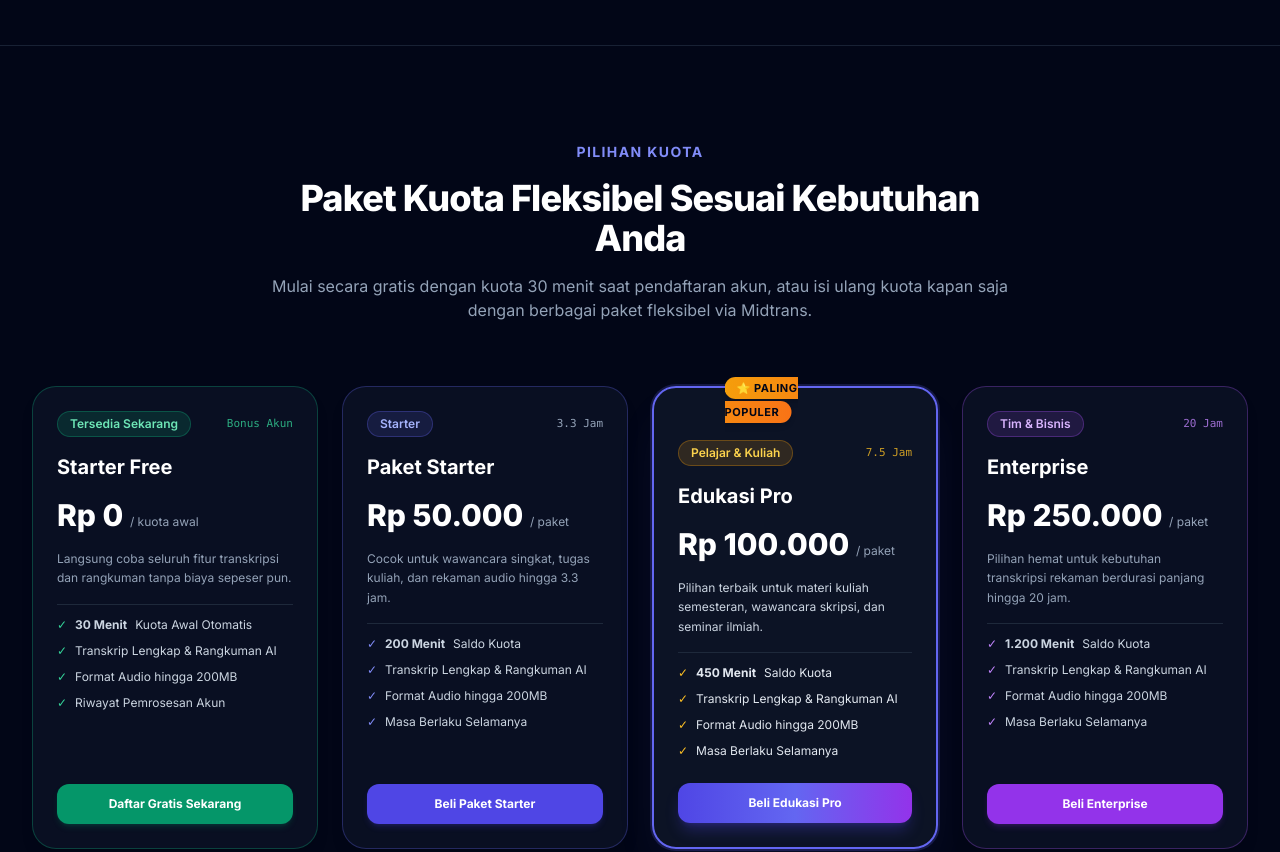
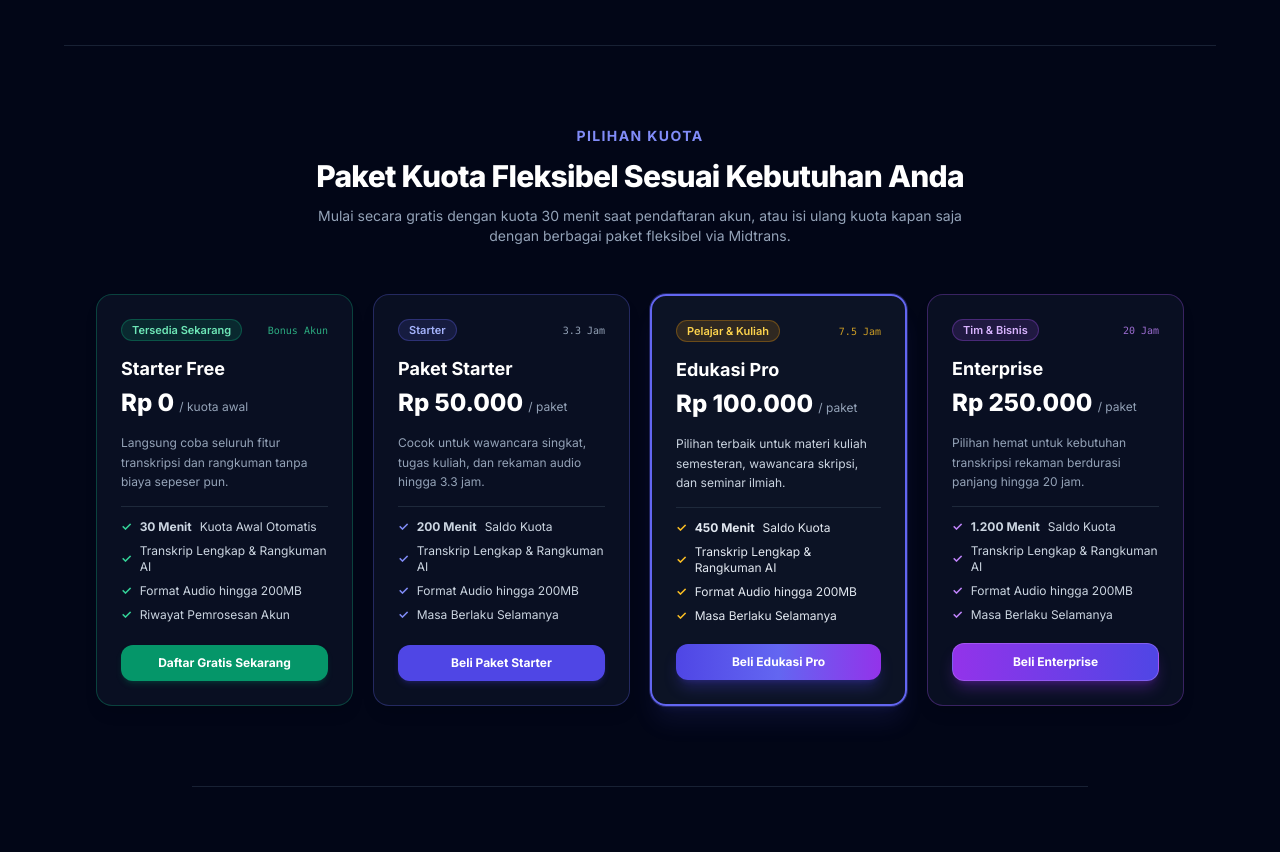
Before and after one commit to daedara007/SimpulKata, a Vue app in the folder frontend/: page / in a window 1280 px wide. Shown: the part 2980-3832 px from the top of the page. Built offline with nearby package versions, Linux system fonts and the light colour scheme; no server answers.

Commit message:
fix(home): refine pricing card spacing, remove overlapping badge, and add dev cache headers

```diff
--- a/frontend/src/components/home/PricingSection.vue
+++ b/frontend/src/components/home/PricingSection.vue
@@ -1,50 +1,53 @@
 <template>
-  <section id="paket" class="py-24 px-4 sm:px-6 lg:px-8 max-w-7xl mx-auto border-t border-slate-800/80">
-    <div class="text-center max-w-3xl mx-auto space-y-4 mb-16">
+  <section id="paket" class="py-16 sm:py-20 px-4 sm:px-6 lg:px-8 max-w-6xl mx-auto border-t border-slate-800/80">
+    <div class="text-center max-w-2xl mx-auto space-y-3 mb-12">
       <h2 class="text-xs sm:text-sm uppercase tracking-widest font-bold text-indigo-400">Pilihan Kuota</h2>
-      <h3 class="text-3xl sm:text-4xl font-extrabold text-white tracking-tight">
+      <h3 class="text-2xl sm:text-3xl font-extrabold text-white tracking-tight">
         Paket Kuota Fleksibel Sesuai Kebutuhan Anda
       </h3>
-      <p class="text-slate-400 text-sm sm:text-base">
+      <p class="text-slate-400 text-xs sm:text-sm">
         Mulai secara gratis dengan kuota 30 menit saat pendaftaran akun, atau isi ulang kuota kapan saja dengan berbagai paket fleksibel via Midtrans.
       </p>
     </div>
 
-    <div class="grid grid-cols-1 md:grid-cols-2 lg:grid-cols-4 gap-6 max-w-7xl mx-auto items-stretch">
+    <!-- Grid 4 Kartu: 1 col (mobile), 2 col (tablet/laptop kecil), 4 col (desktop) dengan jarak vertikal & horizontal tegas -->
+    <div class="grid grid-cols-1 sm:grid-cols-2 lg:grid-cols-4 gap-x-6 sm:gap-x-8 lg:gap-x-5 gap-y-12 sm:gap-y-16 items-stretch">
       <!-- Card 1: Starter Free -->
-      <div class="p-6 rounded-3xl bg-slate-900/60 border border-emerald-500/30 space-y-6 flex flex-col justify-between relative shadow-lg hover:border-emerald-500/50 transition-all">
-        <div class="space-y-4">
+      <div class="p-5 sm:p-6 rounded-2xl bg-slate-900/60 border border-emerald-500/30 flex flex-col justify-between relative shadow-lg hover:border-emerald-500/50 transition-all max-w-sm w-full mx-auto">
+        <div class="space-y-3.5">
           <div class="flex items-center justify-between">
-            <span class="text-xs font-semibold px-3 py-1 rounded-full bg-emerald-500/15 text-emerald-300 border border-emerald-500/30">
+            <span class="text-[11px] font-semibold px-2.5 py-0.5 rounded-full bg-emerald-500/15 text-emerald-300 border border-emerald-500/30">
               Tersedia Sekarang
             </span>
-            <span class="text-[11px] font-mono text-emerald-400/80">Bonus Akun</span>
+            <span class="text-[10px] font-mono text-emerald-400/80">Bonus Akun</span>
           </div>
-          <h4 class="text-xl font-bold text-white">Starter Free</h4>
-          <div class="text-3xl font-extrabold text-white">
-            Rp 0 <span class="text-xs font-normal text-slate-400">/ kuota awal</span>
+          <div>
+            <h4 class="text-lg font-bold text-white">Starter Free</h4>
+            <div class="text-2xl font-extrabold text-white mt-1">
+              Rp 0 <span class="text-xs font-normal text-slate-400">/ kuota awal</span>
+            </div>
           </div>
-          <p class="text-xs text-slate-400 leading-relaxed min-h-[36px]">
+          <p class="text-xs text-slate-400 leading-relaxed min-h-[32px]">
             Langsung coba seluruh fitur transkripsi dan rangkuman tanpa biaya sepeser pun.
           </p>
-          <ul class="space-y-2.5 text-xs text-slate-300 pt-3 border-t border-slate-800">
+          <ul class="space-y-2 text-xs text-slate-300 pt-3 border-t border-slate-800">
             <li class="flex items-center gap-2">
-              <span class="text-emerald-400">✓</span> <strong>30 Menit</strong> Kuota Awal Otomatis
+              <span class="text-emerald-400 font-bold">✓</span> <strong>30 Menit</strong> Kuota Awal Otomatis
             </li>
             <li class="flex items-center gap-2">
-              <span class="text-emerald-400">✓</span> Transkrip Lengkap & Rangkuman AI
+              <span class="text-emerald-400 font-bold">✓</span> Transkrip Lengkap & Rangkuman AI
             </li>
             <li class="flex items-center gap-2">
-              <span class="text-emerald-400">✓</span> Format Audio hingga 200MB
+              <span class="text-emerald-400 font-bold">✓</span> Format Audio hingga 200MB
             </li>
             <li class="flex items-center gap-2">
-              <span class="text-emerald-400">✓</span> Riwayat Pemrosesan Akun
+              <span class="text-emerald-400 font-bold">✓</span> Riwayat Pemrosesan Akun
             </li>
           </ul>
         </div>
         <button
           type="button"
-          class="w-full py-3 px-4 rounded-xl font-bold text-xs text-white bg-emerald-600 hover:bg-emerald-500 shadow-md shadow-emerald-600/20 transition-all cursor-pointer mt-4"
+          class="w-full py-2.5 px-4 rounded-xl font-bold text-xs text-white bg-emerald-600 hover:bg-emerald-500 shadow-md shadow-emerald-600/20 transition-all cursor-pointer mt-5"
           @click="handlePrimaryCTA"
         >
           {{ isAuthenticated ? 'Buka Dashboard' : 'Daftar Gratis Sekarang' }}
@@ -52,39 +55,41 @@
       </div>
 
       <!-- Card 2: Paket Starter (200m) -->
-      <div class="p-6 rounded-3xl bg-slate-900/60 border border-indigo-500/30 space-y-6 flex flex-col justify-between relative shadow-lg hover:border-indigo-500/50 transition-all">
-        <div class="space-y-4">
+      <div class="p-5 sm:p-6 rounded-2xl bg-slate-900/60 border border-indigo-500/30 flex flex-col justify-between relative shadow-lg hover:border-indigo-500/50 transition-all max-w-sm w-full mx-auto">
+        <div class="space-y-3.5">
           <div class="flex items-center justify-between">
-            <span class="text-xs font-semibold px-3 py-1 rounded-full bg-indigo-500/15 text-indigo-300 border border-indigo-500/30">
+            <span class="text-[11px] font-semibold px-2.5 py-0.5 rounded-full bg-indigo-500/15 text-indigo-300 border border-indigo-500/30">
               Starter
             </span>
-            <span class="text-[11px] font-mono text-slate-400">3.3 Jam</span>
+            <span class="text-[10px] font-mono text-slate-400">3.3 Jam</span>
           </div>
-          <h4 class="text-xl font-bold text-white">Paket Starter</h4>
-          <div class="text-3xl font-extrabold text-white">
-            Rp 50.000 <span class="text-xs font-normal text-slate-400">/ paket</span>
+          <div>
+            <h4 class="text-lg font-bold text-white">Paket Starter</h4>
+            <div class="text-2xl font-extrabold text-white mt-1">
+              Rp 50.000 <span class="text-xs font-normal text-slate-400">/ paket</span>
+            </div>
           </div>
-          <p class="text-xs text-slate-400 leading-relaxed min-h-[36px]">
+          <p class="text-xs text-slate-400 leading-relaxed min-h-[32px]">
             Cocok untuk wawancara singkat, tugas kuliah, dan rekaman audio hingga 3.3 jam.
           </p>
-          <ul class="space-y-2.5 text-xs text-slate-300 pt-3 border-t border-slate-800">
+          <ul class="space-y-2 text-xs text-slate-300 pt-3 border-t border-slate-800">
             <li class="flex items-center gap-2">
-              <span class="text-indigo-400">✓</span> <strong>200 Menit</strong> Saldo Kuota
+              <span class="text-indigo-400 font-bold">✓</span> <strong>200 Menit</strong> Saldo Kuota
             </li>
             <li class="flex items-center gap-2">
-              <span class="text-indigo-400">✓</span> Transkrip Lengkap & Rangkuman AI
+              <span class="text-indigo-400 font-bold">✓</span> Transkrip Lengkap & Rangkuman AI
             </li>
             <li class="flex items-center gap-2">
-              <span class="text-indigo-400">✓</span> Format Audio hingga 200MB
+              <span class="text-indigo-400 font-bold">✓</span> Format Audio hingga 200MB
             </li>
             <li class="flex items-center gap-2">
-              <span class="text-indigo-400">✓</span> Masa Berlaku Selamanya
+              <span class="text-indigo-400 font-bold">✓</span> Masa Berlaku Selamanya
             </li>
           </ul>
         </div>
         <button
           type="button"
-          class="w-full py-3 px-4 rounded-xl font-bold text-xs text-white bg-indigo-600 hover:bg-indigo-500 shadow-md shadow-indigo-600/20 transition-all cursor-pointer mt-4"
+          class="w-full py-2.5 px-4 rounded-xl font-bold text-xs text-white bg-indigo-600 hover:bg-indigo-500 shadow-md shadow-indigo-600/20 transition-all cursor-pointer mt-5"
           @click="handleSelectPackage('starter_200')"
         >
           {{ isAuthenticated ? 'Pilih Paket Starter' : 'Beli Paket Starter' }}
@@ -92,46 +97,41 @@
       </div>
 
       <!-- Card 3: Edukasi Pro (450m) - Highlighted -->
-      <div class="p-6 rounded-3xl bg-slate-900/80 border-2 border-indigo-500 ring-2 ring-indigo-500/20 space-y-6 flex flex-col justify-between relative shadow-2xl shadow-indigo-500/10 hover:border-indigo-400 transition-all">
-        <!-- Floating Tag Paling Populer -->
-        <div class="absolute -top-3.5 left-1/2 -translate-x-1/2">
-          <span class="text-[11px] font-bold px-3 py-1 rounded-full bg-gradient-to-r from-amber-500 to-orange-500 text-slate-950 uppercase tracking-wider shadow-md">
-            ⭐ Paling Populer
-          </span>
-        </div>
-
-        <div class="space-y-4 pt-1">
+      <div class="p-5 sm:p-6 rounded-2xl bg-slate-900/80 border-2 border-indigo-500 ring-1 ring-indigo-500/30 flex flex-col justify-between relative shadow-xl shadow-indigo-500/10 hover:border-indigo-400 transition-all max-w-sm w-full mx-auto">
+        <div class="space-y-3.5">
           <div class="flex items-center justify-between">
-            <span class="text-xs font-semibold px-3 py-1 rounded-full bg-amber-500/15 text-amber-300 border border-amber-500/30">
+            <span class="text-[11px] font-semibold px-2.5 py-0.5 rounded-full bg-amber-500/15 text-amber-300 border border-amber-500/30">
               Pelajar & Kuliah
             </span>
-            <span class="text-[11px] font-mono text-amber-400/80">7.5 Jam</span>
+            <span class="text-[10px] font-mono text-amber-400/80">7.5 Jam</span>
           </div>
-          <h4 class="text-xl font-bold text-white">Edukasi Pro</h4>
-          <div class="text-3xl font-extrabold text-white">
-            Rp 100.000 <span class="text-xs font-normal text-slate-400">/ paket</span>
+          <div>
+            <h4 class="text-lg font-bold text-white">Edukasi Pro</h4>
+            <div class="text-2xl font-extrabold text-white mt-1">
+              Rp 100.000 <span class="text-xs font-normal text-slate-400">/ paket</span>
+            </div>
           </div>
-          <p class="text-xs text-slate-300 leading-relaxed min-h-[36px]">
+          <p class="text-xs text-slate-300 leading-relaxed min-h-[32px]">
             Pilihan terbaik untuk materi kuliah semesteran, wawancara skripsi, dan seminar ilmiah.
           </p>
-          <ul class="space-y-2.5 text-xs text-slate-200 pt-3 border-t border-slate-800">
+          <ul class="space-y-2 text-xs text-slate-200 pt-3 border-t border-slate-800">
             <li class="flex items-center gap-2">
-              <span class="text-amber-400">✓</span> <strong>450 Menit</strong> Saldo Kuota
+              <span class="text-amber-400 font-bold">✓</span> <strong>450 Menit</strong> Saldo Kuota
             </li>
             <li class="flex items-center gap-2">
-              <span class="text-amber-400">✓</span> Transkrip Lengkap & Rangkuman AI
+              <span class="text-amber-400 font-bold">✓</span> Transkrip Lengkap & Rangkuman AI
             </li>
             <li class="flex items-center gap-2">
-              <span class="text-amber-400">✓</span> Format Audio hingga 200MB
+              <span class="text-amber-400 font-bold">✓</span> Format Audio hingga 200MB
             </li>
             <li class="flex items-center gap-2">
-              <span class="text-amber-400">✓</span> Masa Berlaku Selamanya
+              <span class="text-amber-400 font-bold">✓</span> Masa Berlaku Selamanya
             </li>
           </ul>
         </div>
         <button
           type="button"
-          class="w-full py-3 px-4 rounded-xl font-bold text-xs text-white bg-gradient-to-r from-indigo-600 via-indigo-500 to-purple-600 hover:from-indigo-500 hover:to-purple-500 shadow-lg shadow-indigo-600/30 transition-all cursor-pointer mt-4"
+          class="w-full py-2.5 px-4 rounded-xl font-bold text-xs text-white bg-gradient-to-r from-indigo-600 via-indigo-500 to-purple-600 hover:from-indigo-500 hover:to-purple-500 shadow-lg shadow-indigo-600/30 transition-all cursor-pointer mt-5"
           @click="handleSelectPackage('pro_450')"
         >
           {{ isAuthenticated ? 'Pilih Edukasi Pro' : 'Beli Edukasi Pro' }}
@@ -139,39 +139,41 @@
       </div>
 
       <!-- Card 4: Enterprise (1200m) -->
-      <div class="p-6 rounded-3xl bg-slate-900/60 border border-purple-500/30 space-y-6 flex flex-col justify-between relative shadow-lg hover:border-purple-500/50 transition-all">
-        <div class="space-y-4">
+      <div class="p-5 sm:p-6 rounded-2xl bg-slate-900/60 border border-purple-500/30 flex flex-col justify-between relative shadow-lg hover:border-purple-500/50 transition-all max-w-sm w-full mx-auto">
+        <div class="space-y-3.5">
           <div class="flex items-center justify-between">
-            <span class="text-xs font-semibold px-3 py-1 rounded-full bg-purple-500/15 text-purple-300 border border-purple-500/30">
+            <span class="text-[11px] font-semibold px-2.5 py-0.5 rounded-full bg-purple-500/15 text-purple-300 border border-purple-500/30">
               Tim & Bisnis
             </span>
-            <span class="text-[11px] font-mono text-purple-400/80">20 Jam</span>
+            <span class="text-[10px] font-mono text-purple-400/80">20 Jam</span>
           </div>
-          <h4 class="text-xl font-bold text-white">Enterprise</h4>
-          <div class="text-3xl font-extrabold text-white">
-            Rp 250.000 <span class="text-xs font-normal text-slate-400">/ paket</span>
+          <div>
+            <h4 class="text-lg font-bold text-white">Enterprise</h4>
+            <div class="text-2xl font-extrabold text-white mt-1">
+              Rp 250.000 <span class="text-xs font-normal text-slate-400">/ paket</span>
+            </div>
           </div>
-          <p class="text-xs text-slate-400 leading-relaxed min-h-[36px]">
+          <p class="text-xs text-slate-400 leading-relaxed min-h-[32px]">
             Pilihan hemat untuk kebutuhan transkripsi rekaman berdurasi panjang hingga 20 jam.
           </p>
-          <ul class="space-y-2.5 text-xs text-slate-300 pt-3 border-t border-slate-800">
+          <ul class="space-y-2 text-xs text-slate-300 pt-3 border-t border-slate-800">
             <li class="flex items-center gap-2">
-              <span class="text-purple-400">✓</span> <strong>1.200 Menit</strong> Saldo Kuota
+              <span class="text-purple-400 font-bold">✓</span> <strong>1.200 Menit</strong> Saldo Kuota
             </li>
             <li class="flex items-center gap-2">
-              <span class="text-purple-400">✓</span> Transkrip Lengkap & Rangkuman AI
+              <span class="text-purple-400 font-bold">✓</span> Transkrip Lengkap & Rangkuman AI
             </li>
             <li class="flex items-center gap-2">
-              <span class="text-purple-400">✓</span> Format Audio hingga 200MB
+              <span class="text-purple-400 font-bold">✓</span> Format Audio hingga 200MB
             </li>
             <li class="flex items-center gap-2">
-              <span class="text-purple-400">✓</span> Masa Berlaku Selamanya
+              <span class="text-purple-400 font-bold">✓</span> Masa Berlaku Selamanya
             </li>
           </ul>
         </div>
         <button
           type="button"
-          class="w-full py-3 px-4 rounded-xl font-bold text-xs text-white bg-purple-600 hover:bg-purple-500 shadow-md shadow-purple-600/20 transition-all cursor-pointer mt-4"
+          class="w-full py-2.5 px-4 rounded-xl font-bold text-xs text-white bg-gradient-to-r from-purple-600 to-indigo-600 hover:from-purple-500 hover:to-indigo-500 border border-purple-400/40 shadow-lg shadow-purple-600/30 transition-all cursor-pointer mt-5"
           @click="handleSelectPackage('enterprise_1200')"
         >
           {{ isAuthenticated ? 'Pilih Enterprise' : 'Beli Enterprise' }}
--- a/frontend/vite.config.js
+++ b/frontend/vite.config.js
@@ -12,6 +12,9 @@ export default defineConfig(({ mode }) => {
       host: '0.0.0.0',
       port: 8080,
       allowedHosts: true, // Mengizinkan akses host eksternal / Cloudflare Tunnel (simpulkata.fragpoint.my.id)
+      headers: {
+        'Cache-Control': 'no-store, no-cache, must-revalidate, proxy-revalidate',
+      },
       proxy: {
         '/api': {
           target: backendTarget,
```
